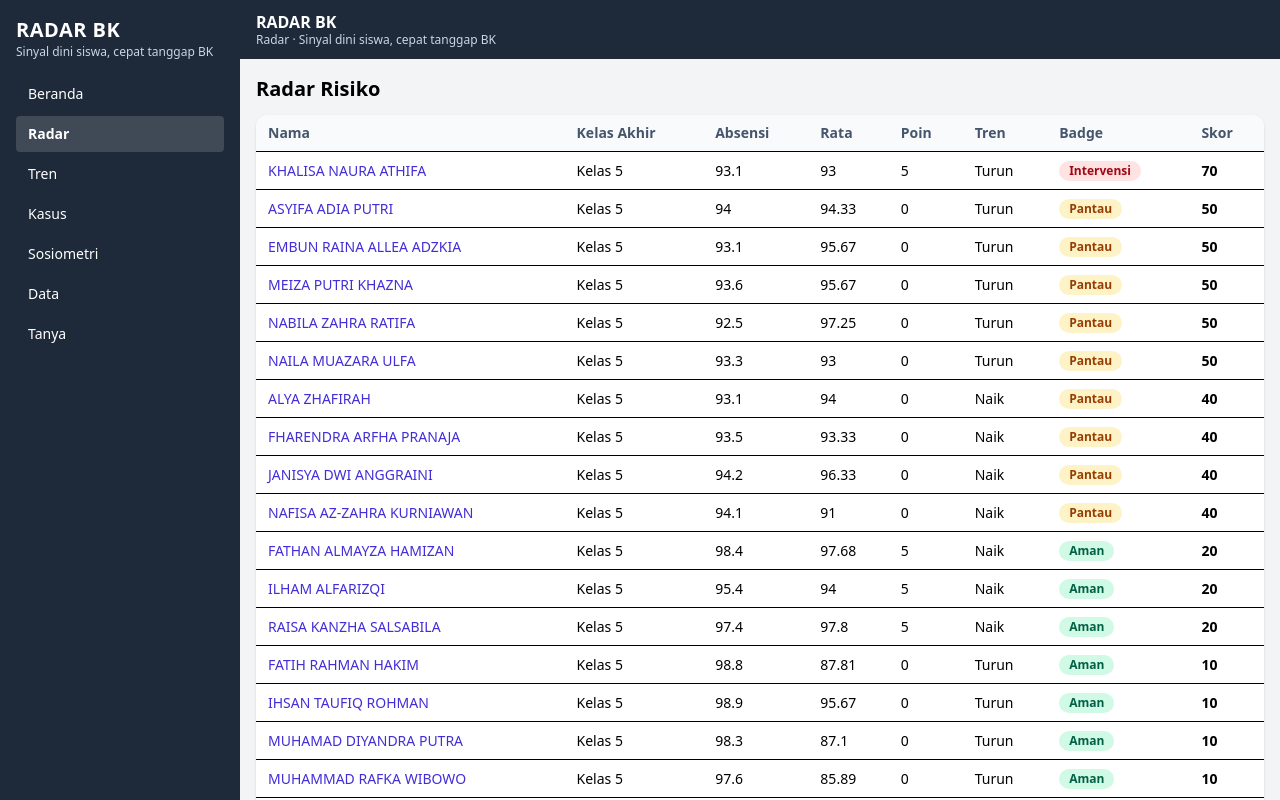
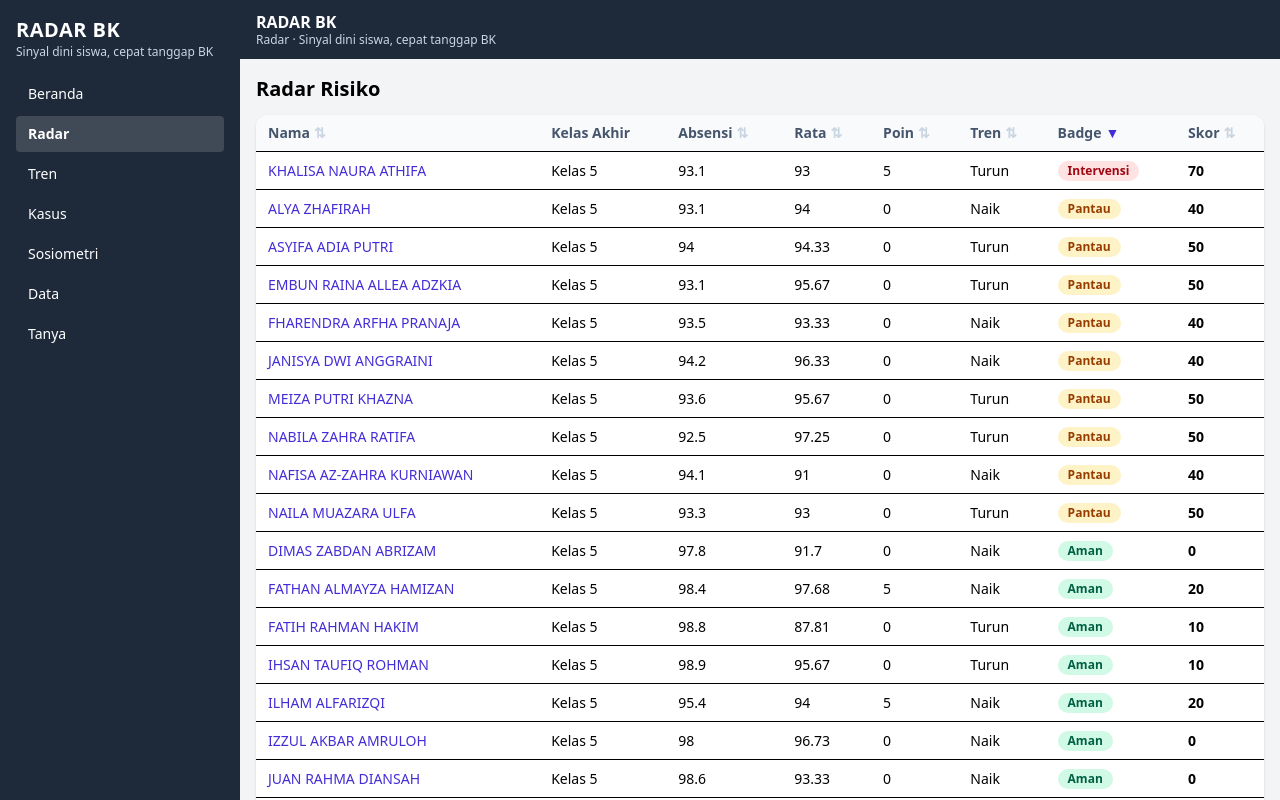
Before and after one commit to panduKedul/Radar_BK, a React (Vite) app in the folder radar-bk-react/: page /radar in a window 1280 px wide. Shown: the top 800 px of the page. Built offline with nearby package versions, Linux system fonts and the light colour scheme.

Commit message:
feat: sortir kolom tabel radar

```diff
--- a/radar-bk-react/src/components/RiskTable.jsx
+++ b/radar-bk-react/src/components/RiskTable.jsx
@@ -1,21 +1,82 @@
+import { useMemo, useState } from 'react'
 import { Link } from 'react-router-dom'
 import Badge from './Badge.jsx'
 
+const BADGE_RANK = { Intervensi: 3, Pantau: 2, Aman: 1 }
+
+function val(row, key) {
+  const kr = (row.kelas_rows || {})[row.kelas_akhir] || {}
+  switch (key) {
+    case 'nama': return (row.nama || '').toLowerCase()
+    case 'absensi': return kr.absensi ?? -1
+    case 'rata': return kr.rata ?? -1
+    case 'poin': return kr.poin ?? -1
+    case 'tren': return (row.tren || '').toLowerCase()
+    case 'badge': return BADGE_RANK[row.risk.badge] ?? 0
+    case 'skor': return row.risk.skor ?? 0
+    default: return 0
+  }
+}
+
+const COLUMNS = [
+  { key: 'nama', label: 'Nama' },
+  { key: null, label: 'Kelas Akhir' },
+  { key: 'absensi', label: 'Absensi' },
+  { key: 'rata', label: 'Rata' },
+  { key: 'poin', label: 'Poin' },
+  { key: 'tren', label: 'Tren' },
+  { key: 'badge', label: 'Badge' },
+  { key: 'skor', label: 'Skor' },
+]
+
 export default function RiskTable({ rows }) {
-  const sorted = [...rows].sort((a, b) => b.risk.skor - a.risk.skor)
+  const [sort, setSort] = useState({ key: 'badge', dir: 'desc' })
+
+  function onSort(key) {
+    setSort((prev) => {
+      if (prev.key === key) return { key, dir: prev.dir === 'asc' ? 'desc' : 'asc' }
+      return { key, dir: key === 'nama' || key === 'tren' ? 'asc' : 'desc' }
+    })
+  }
+
+  const sorted = useMemo(() => {
+    const arr = [...rows]
+    const { key, dir } = sort
+    const m = dir === 'asc' ? 1 : -1
+    arr.sort((a, b) => {
+      const va = val(a, key)
+      const vb = val(b, key)
+      if (va < vb) return -m
+      if (va > vb) return m
+      return a.nama.localeCompare(b.nama)
+    })
+    return arr
+  }, [rows, sort])
+
   return (
     <div className="overflow-x-auto rounded-xl bg-white shadow">
       <table className="min-w-full text-sm">
         <thead>
           <tr className="bg-slate-50 text-left text-slate-600">
-            <th className="px-3 py-2">Nama</th>
-            <th className="px-3 py-2">Kelas Akhir</th>
-            <th className="px-3 py-2">Absensi</th>
-            <th className="px-3 py-2">Rata</th>
-            <th className="px-3 py-2">Poin</th>
-            <th className="px-3 py-2">Tren</th>
-            <th className="px-3 py-2">Badge</th>
-            <th className="px-3 py-2">Skor</th>
+            {COLUMNS.map((c) => (
+              <th key={c.label} className="px-3 py-2">
+                {c.key ? (
+                  <button
+                    type="button"
+                    onClick={() => onSort(c.key)}
+                    className="inline-flex items-center gap-1 font-semibold hover:text-indigo-700"
+                    aria-label={`Urutkan ${c.label}`}
+                  >
+                    {c.label}
+                    <span className={sort.key === c.key ? 'text-indigo-700' : 'text-slate-300'}>
+                      {sort.key === c.key ? (sort.dir === 'asc' ? '▲' : '▼') : '⇅'}
+                    </span>
+                  </button>
+                ) : (
+                  c.label
+                )}
+              </th>
+            ))}
           </tr>
         </thead>
         <tbody>
```
